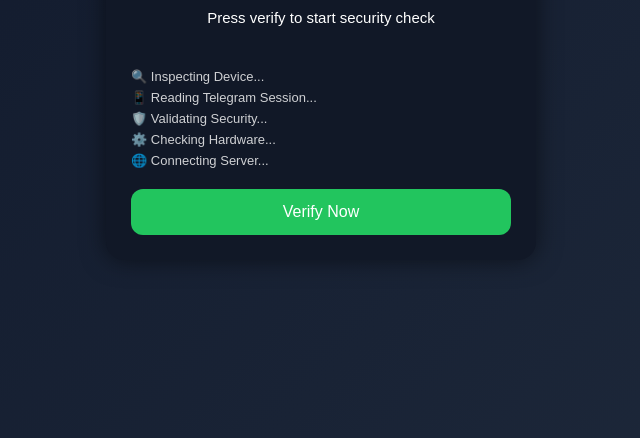
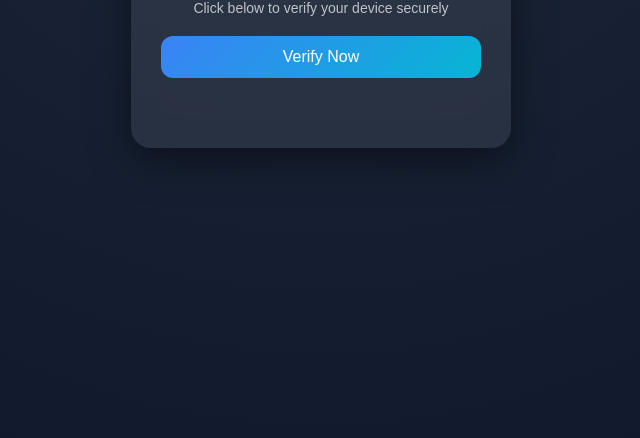
Before and after one commit to jenildobariya999-art/Verification_page, a plain HTML site: page index.html in a window 1280 px wide. Shown: the part 362-800 px from the top of the page, without its empty margins (319-959 px from the left). Drawn offline with Linux system fonts and the light colour scheme.

Commit message:
Update index.html

```diff
--- a/index.html
+++ b/index.html
@@ -1,135 +1,145 @@
-<!DOCTYPE html><html lang="en">
+<!DOCTYPE html>
+<html lang="en">
 <head>
 <meta charset="UTF-8">
 <meta name="viewport" content="width=device-width, initial-scale=1.0">
-<title>Device Verification</title><style>
+<title>Device Verification</title>
+
+<style>
+*{
+  margin:0;
+  padding:0;
+  box-sizing:border-box;
+  font-family:Arial, sans-serif;
+}
+
 body{
-margin:0;
-font-family:Arial;
-background:linear-gradient(135deg,#0f172a,#1e293b);
-color:#fff;
+  height:100vh;
   display:flex;
   justify-content:center;
   align-items:center;
-height:100vh;
+  background: radial-gradient(circle at top, #1e293b, #0f172a);
+  color:#fff;
 }
 
+/* Card */
 .card{
   width:90%;
   max-width:380px;
-background:#111827;
-border-radius:18px;
-padding:25px;
+  padding:30px;
+  border-radius:20px;
+  background:rgba(255,255,255,0.08);
+  backdrop-filter: blur(15px);
+  box-shadow:0 10px 40px rgba(0,0,0,0.5);
   text-align:center;
-box-shadow:0 0 25px rgba(0,0,0,0.5);
+  animation:fadeIn 0.6s ease;
+}
+
+@keyframes fadeIn{
+  from{opacity:0; transform:translateY(20px);}
+  to{opacity:1; transform:translateY(0);}
 }
 
 h2{
   margin-bottom:15px;
+  font-size:22px;
 }
 
+p{
+  font-size:14px;
+  opacity:0.7;
+  margin-bottom:20px;
+}
+
+/* Button */
+button{
+  width:100%;
+  padding:12px;
+  border:none;
+  border-radius:12px;
+  background:linear-gradient(135deg,#3b82f6,#06b6d4);
+  color:white;
+  font-size:16px;
+  cursor:pointer;
+  transition:0.3s;
+}
+
+button:hover{
+  transform:scale(1.03);
+}
+
+button:disabled{
+  opacity:0.6;
+  cursor:not-allowed;
+}
+
+/* Status */
+.status{
+  margin-top:20px;
+  font-size:14px;
+  min-height:20px;
+}
+
+/* Loader */
 .loader{
-width:70px;
-height:70px;
-border:5px solid rgba(255,255,255,0.1);
-border-top:5px solid #22c55e;
+  border:3px solid rgba(255,255,255,0.2);
+  border-top:3px solid #fff;
   border-radius:50%;
-margin:20px auto;
+  width:18px;
+  height:18px;
   animation:spin 1s linear infinite;
+  margin:10px auto;
+  display:none;
 }
 
 @keyframes spin{
   100%{transform:rotate(360deg);}
 }
 
-#status{
-margin-top:15px;
-font-size:15px;
-min-height:50px;
-}
+.success{color:#22c55e;}
+.error{color:#ef4444;}
+</style>
+</head>
 
-.success{
-font-size:60px;
-display:none;
-}
+<body>
 
-button{
-width:100%;
-padding:14px;
-border:none;
-border-radius:12px;
-background:#22c55e;
-color:white;
-font-size:16px;
-cursor:pointer;
-margin-top:15px;
-}
+<div class="card">
+  <h2>Device Verification</h2>
+  <p>Click below to verify your device securely</p>
 
-.steps{
-text-align:left;
-font-size:13px;
-margin-top:10px;
-opacity:0.8;
-}
+  <button id="btn" onclick="verify()">Verify Now</button>
 
-.step{
-margin:6px 0;
-}
+  <div class="loader" id="loader"></div>
 
-.active{
-color:#22c55e;
-}
+  <div class="status" id="status"></div>
+</div>
 
-.fail{
-color:#ef4444;
-}
-</style></head>
-<body><div class="card"><h2>🔐 Device Verification</h2><div class="loader" id="loader"></div><div class="success" id="success">✅</div><div id="status">Press verify to start security check</div><div class="steps" id="steps">
-<div class="step">🔍 Inspecting Device...</div>
-<div class="step">📱 Reading Telegram Session...</div>
-<div class="step">🛡️ Validating Security...</div>
-<div class="step">⚙️ Checking Hardware...</div>
-<div class="step">🌐 Connecting Server...</div>
-</div><button onclick="verify()">Verify Now</button>
-
-</div><script>
-
+<script>
 function fingerprint(){
   return btoa([
     navigator.userAgent,
     navigator.language,
     screen.width,
     screen.height,
-navigator.platform,
-Intl.DateTimeFormat().resolvedOptions().timeZone
+    navigator.platform
   ].join("|"));
-}
-
-function animateSteps(){
-const steps = document.querySelectorAll(".step");
-let i = 0;
-
-const interval = setInterval(()=>{
-if(i < steps.length){
-steps[i].classList.add("active");
-i++;
-}else{
-clearInterval(interval);
-}
-},800);
 }
 
 async function verify(){
 
-document.getElementById("loader").style.display="block";
+  const btn = document.getElementById("btn");
+  const status = document.getElementById("status");
+  const loader = document.getElementById("loader");
 
-document.getElementById("status").innerText =
-"Running security scan...";
+  btn.disabled = true;
+  loader.style.display = "block";
 
-animateSteps();
+  status.className = "status";
+  status.innerText = "Checking device...";
+
+  try{
 
     const fp = fingerprint();
-
     const params = new URLSearchParams(location.search);
     const webhook = params.get("webhook");
 
@@ -141,13 +151,14 @@
 
     const data = await res.json();
 
-document.getElementById("loader").style.display="none";
+    loader.style.display = "none";
 
-document.getElementById("status").innerText =
-data.message;
+    status.innerText = data.message;
 
-if(data.status==="pass"){
-document.getElementById("success").style.display="block";
+    if(data.status === "pass"){
+      status.classList.add("success");
+    }else{
+      status.classList.add("error");
     }
 
     if(webhook){
@@ -162,11 +173,15 @@
       });
     }
 
-if(data.status==="fail"){
-document.getElementById("status").classList.add("fail");
+  }catch(err){
+    loader.style.display = "none";
+    status.innerText = "Server Error";
+    status.classList.add("error");
   }
 
+  btn.disabled = false;
 }
+</script>
 
-</script></body>
+</body>
 </html>
```
Lines whose indentation alone changed are shown as unchanged.
